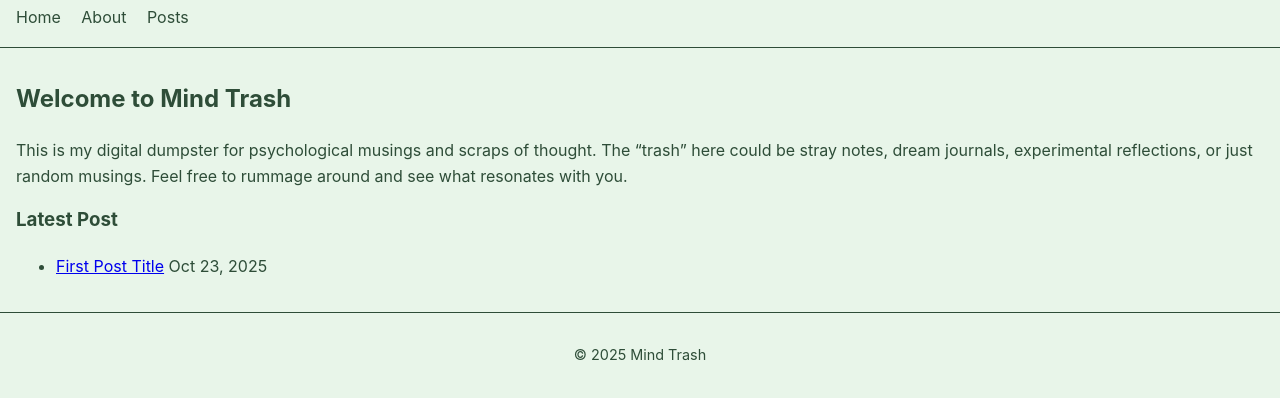
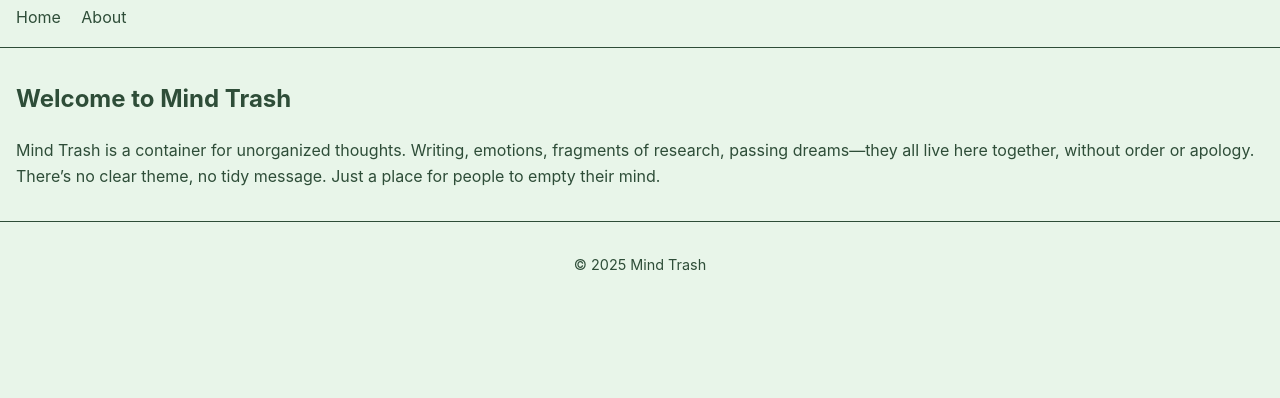
Before and after one commit to ivannng167-eng/mind-trash, a plain HTML site: page index.html in a window 1280 px wide. Shown: the part 70-468 px from the top of the page. Drawn offline with Linux system fonts and the light colour scheme.

Commit message:
Update index.html

```diff
--- a/index.html
+++ b/index.html
@@ -13,7 +13,6 @@
       <ul>
         <li><a href="index.html">Home</a></li>
         <li><a href="about.html">About</a></li>
-          <li><a href="posts.html">Posts</a></li>
       </ul>
     </nav>
   </header>
@@ -22,19 +21,8 @@
     <section class="intro">
       <h2>Welcome to Mind Trash</h2>
       <p>
-          This is my digital dumpster for psychological musings and scraps of thought.
-          The “trash” here could be stray notes, dream journals, experimental reflections,
-          or just random musings. Feel free to rummage around and see what resonates with you.
+        Mind Trash is a container for unorganized thoughts. Writing, emotions, fragments of research, passing dreams—they all live here together, without order or apology. There’s no clear theme, no tidy message. Just a place for people to empty their mind.
       </p>
-      </section>
-      <section class="latest">
-        <h3>Latest Post</h3>
-        <ul>
-          <li>
-            <a href="posts/first-post.html">First Post Title</a>
-            <time datetime="2025-10-23">Oct&nbsp;23,&nbsp;2025</time>
-          </li>
-        </ul>
     </section>
   </main>
 
```
Lines whose indentation alone changed are shown as unchanged.
